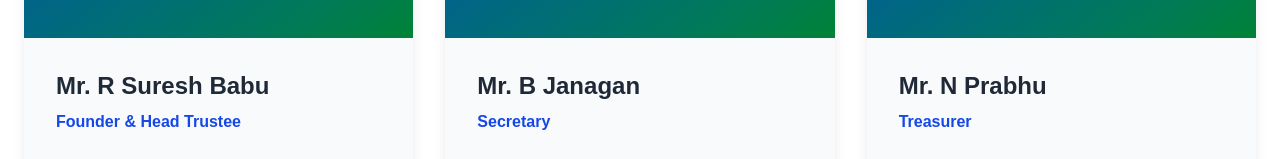
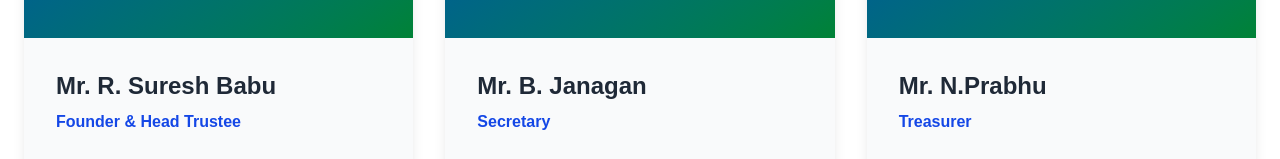
Before and after one commit to omsreeayyansevatrust/website, a Next.js app: page / in a window 1280 px wide. Shown: the part 6540-6699 px from the top of the page. Built offline with nearby package versions, Linux system fonts and the light colour scheme.

Commit message:
next steps - all pages are up

```diff
--- a/src/components/home/Leadership.tsx
+++ b/src/components/home/Leadership.tsx
@@ -2,19 +2,19 @@ import { Mail, Phone } from "lucide-react";
 
 const leaders = [
   {
-    name: "Mr. R Suresh Babu",
+    name: "Mr. R. Suresh Babu",
     role: "Founder & Head Trustee",
     phone: "+91 9444 813005",
     email: "omsreeayyansevatrust@gmail.com",
   },
   {
-    name: "Mr. B Janagan",
+    name: "Mr. B. Janagan",
     role: "Secretary",
     phone: "+91 84287 87926",
     email: "secretary@omsreeayyansevatrust.org",
   },
   {
-    name: "Mr. N Prabhu",
+    name: "Mr. N.Prabhu",
     role: "Treasurer",
     phone: "+91 90434 29406",
     email: "treasurer@omsreeayyansevatrust.org",
```
